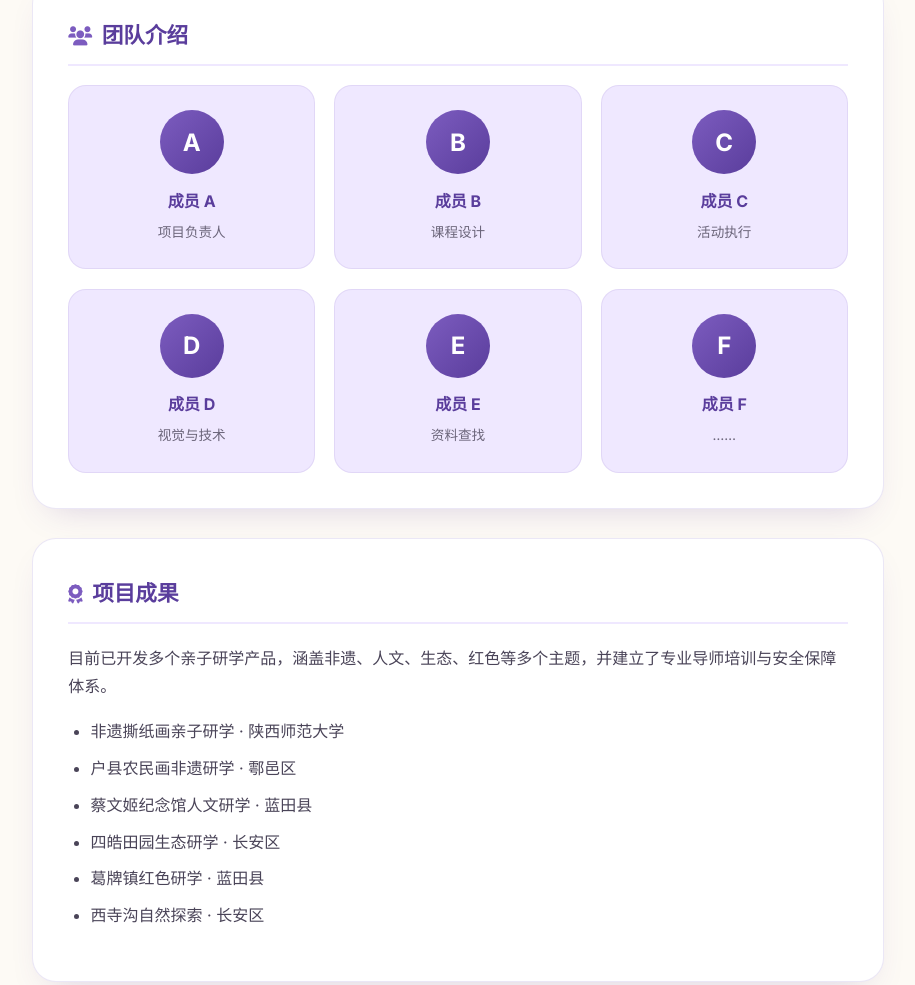
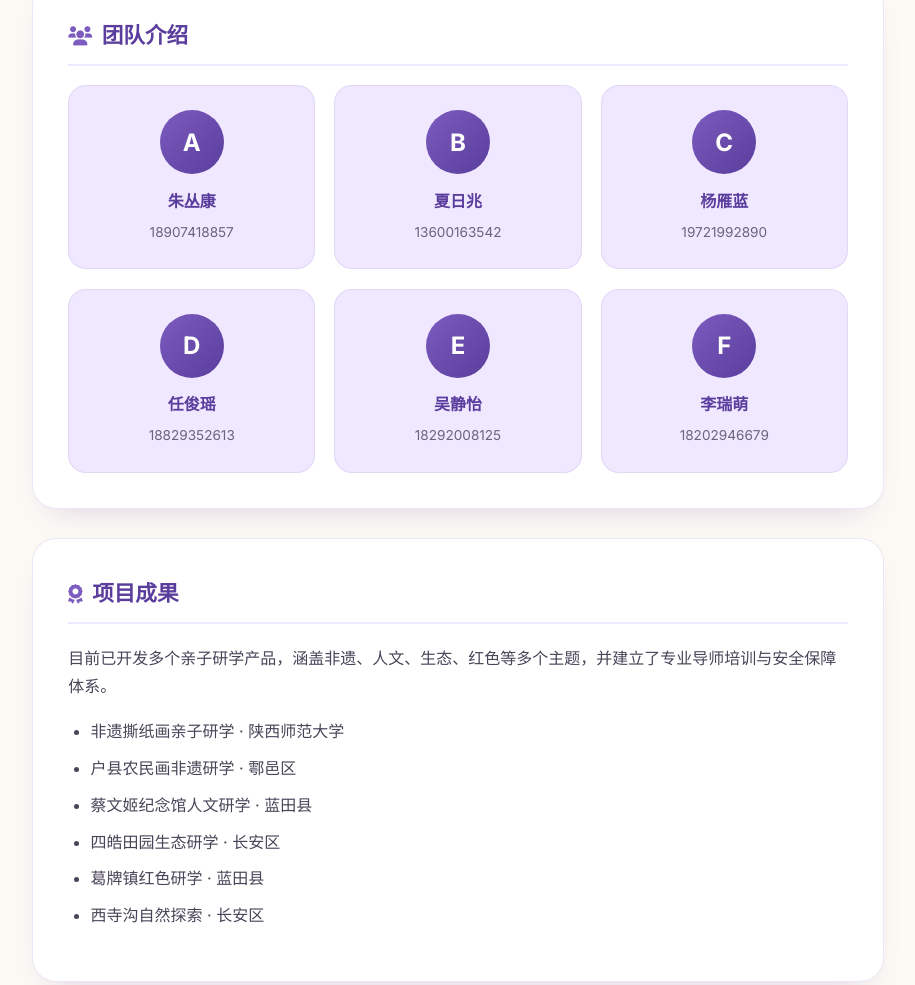
Before and after one commit to myword-cloud/Child-Field, a plain HTML site: page about.html in a window 1280 px wide. Shown: the part 767-1752 px from the top of the page, without its empty margins (182-1097 px from the left). Drawn offline with Linux system fonts and the light colour scheme.

Commit message:
Update about.html

```diff
--- a/about.html
+++ b/about.html
@@ -105,33 +105,33 @@ body{font-family:'Inter',sans-serif;background:var(--bg-cream);color:var(--text-
     <div class="team-grid">
       <div class="team-member">
         <div class="avatar">A</div>
-        <h4>成员 A</h4>
-        <p>项目负责人</p>
+        <h4>朱丛康</h4>
+        <p>18907418857</p>
       </div>
       <div class="team-member">
         <div class="avatar">B</div>
-        <h4>成员 B</h4>
-        <p>课程设计</p>
+        <h4>夏日兆</h4>
+        <p>13600163542</p>
       </div>
       <div class="team-member">
         <div class="avatar">C</div>
-        <h4>成员 C</h4>
-        <p>活动执行</p>
+        <h4>杨雁蓝</h4>
+        <p>19721992890</p>
       </div>
       <div class="team-member">
         <div class="avatar">D</div>
-        <h4>成员 D</h4>
-        <p>视觉与技术</p>
+        <h4>任俊瑶</h4>
+        <p>18829352613</p>
       </div>
             <div class="team-member">
         <div class="avatar">E</div>
-        <h4>成员 E</h4>
-        <p>资料查找</p>
+        <h4>吴静怡</h4>
+        <p>18292008125</p>
       </div>
             <div class="team-member">
         <div class="avatar">F</div>
-        <h4>成员 F</h4>
-        <p>……</p>
+        <h4>李瑞萌</h4>
+        <p>18202946679</p>
       </div>
     </div>
   </div>
```
